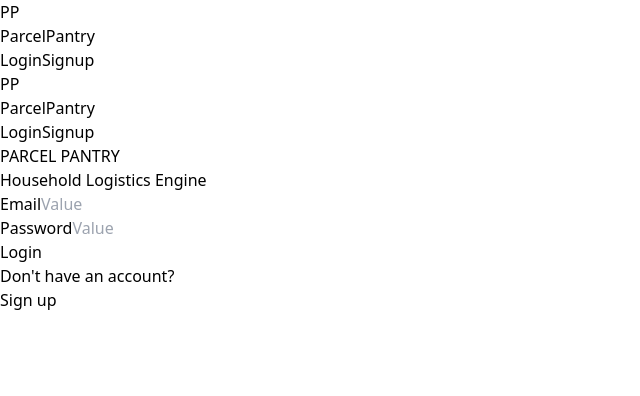
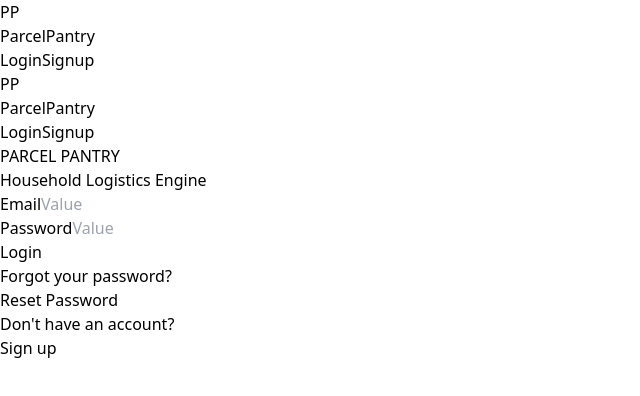
Before and after one commit to 4dkreidler/Team21LargeProject, a React (Vite) app in the folder Frontend/: page /login in a window 1280 px wide. Shown: the top 396 px of the page, without its empty margins (0-640 px from the left). Built offline with nearby package versions, Linux system fonts and the light colour scheme.

Commit message:
Reset password button added

```diff
--- a/Frontend/src/pages/Login.tsx
+++ b/Frontend/src/pages/Login.tsx
@@ -79,11 +79,25 @@ const Login: React.FC = () => {
                     required
                   />
                   <Button type="submit">Login</Button>
+
+
+
+
                 </form>
 
                 {message && (
                   <p className="mt-3 text-sm text-red-500 text-center">{message}</p>
                 )}
+
+
+                <div className="mt-4 text-xs text-left">
+                  <p className="text-gray-600">
+                    Forgot your password? <br />
+                    <a href="/forgot-password" className="underline font-semibold">
+                      Reset Password
+                    </a>
+                  </p>
+                </div>
 
                 <div className="mt-4 text-xs text-left">
                   <p className="text-gray-600">
```
